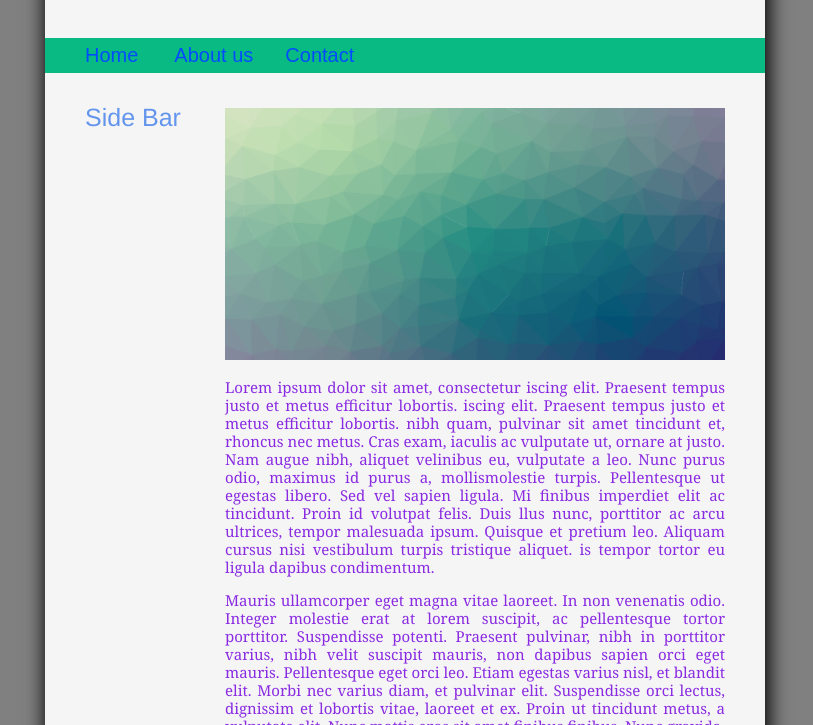
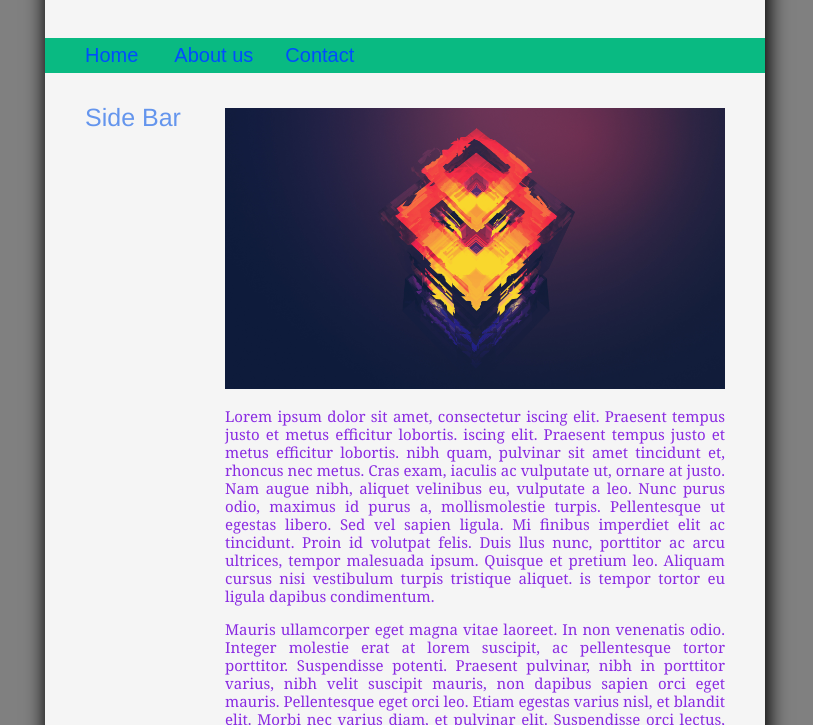
Before and after one commit to agent-coder/test, a plain HTML site: page index.html in a window 1280 px wide. Shown: the part 75-800 px from the top of the page, without its empty margins (235-1048 px from the left). Drawn offline with Linux system fonts and the light colour scheme; a script that the page names is missing.

Commit message:
Update index.html

```diff
--- a/index.html
+++ b/index.html
@@ -33,7 +33,7 @@
 			<!-- <img src="http://placehold.it/300x200" alt="pic" -->
 			<div id="home-image">
 
-				<img src="/images/r1.png" alt="home-image">
+				<img src="/images/a1.jpg" alt="home-image">
 
 
 			</div>
```
